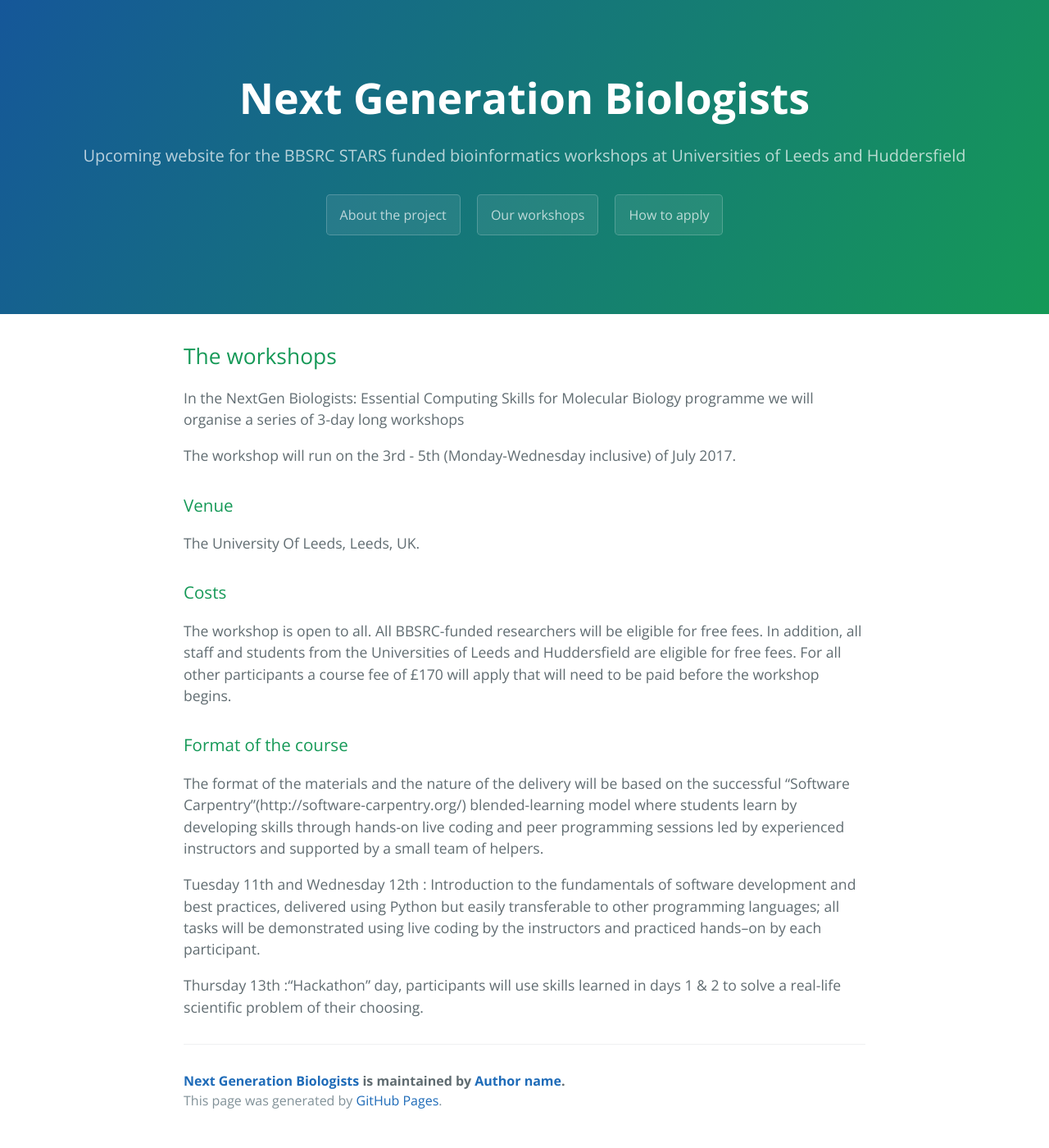
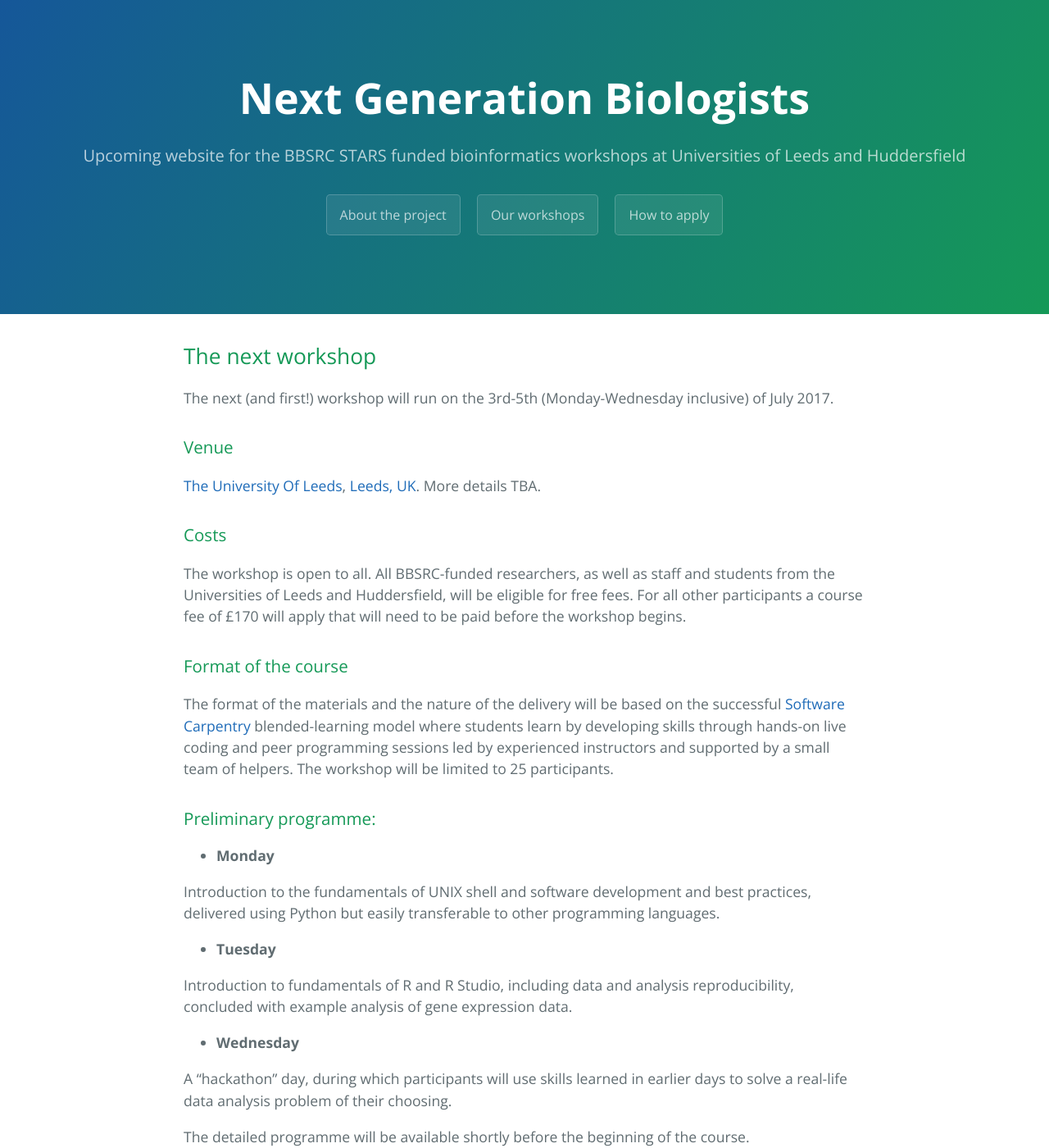
Before and after one commit to nextgenbio/nextgenbio, a Jekyll site: the page built from workshops.md, in a window 1280 px wide and 1400 px high. Shown: the whole window at 82% size. Built offline with Jekyll 4.4.1, drawn with Linux system fonts in a browser that asks for light colours.

Commit message:
Updating content

```diff
--- a/workshops.md
+++ b/workshops.md
@@ -5,25 +5,34 @@ permalink: /workshops/
 date: 2017-05-22
 ---
 
-## The workshops
+## The next workshop
 
-In the NextGen Biologists: Essential Computing Skills for Molecular Biology programme we will organise a series of 3-day long workshops
-
-The workshop will run on the 3rd - 5th (Monday-Wednesday inclusive) of July 2017.
+The next (and first!) workshop will run on the 3rd-5th (Monday-Wednesday inclusive) of July 2017.
 
 ### Venue
 
-The University Of Leeds, Leeds, UK.
+[The University Of Leeds](http://leeds.ac.uk), [Leeds, UK](https://www.google.co.uk/maps/place/University+of+Leeds/@53.8066846,-1.5572268,17z/data=!3m1!4b1!4m5!3m4!1s0x48795c02da8a25af:0xd388478487e96af9!8m2!3d53.8066815!4d-1.5550328?hl=en). More details TBA.
 
 ### Costs
 
-The workshop is open to all. All BBSRC-funded researchers will be eligible for free fees. In addition, all staff and students from the Universities of Leeds and Huddersfield are eligible for free fees. For all other participants a course fee of £170 will apply that will need to be paid before the workshop begins.
+The workshop is open to all. All BBSRC-funded researchers, as well as staff and students from the Universities of Leeds and Huddersfield, will be eligible for free fees. For all other participants a course fee of £170 will apply that will need to be paid before the workshop begins.
 
 ### Format of the course
 
-The format of the materials and the nature of the delivery will be based on the successful "Software Carpentry"(http://software-carpentry.org/) blended-learning model where students learn by developing skills through hands-on live coding and peer programming sessions led by experienced instructors and supported by a small team of helpers.
+The format of the materials and the nature of the delivery will be based on the successful [Software Carpentry](http://software-carpentry.org/) blended-learning model where students learn by developing skills through hands-on live coding and peer programming sessions led by experienced instructors and supported by a small team of helpers. The workshop will be limited to 25 participants.
 
+### Preliminary programme:
 
-Tuesday 11th and Wednesday 12th : Introduction to the fundamentals of software development and best practices, delivered using Python but easily transferable to other programming languages; all tasks will be demonstrated using live coding by the instructors and practiced hands–on by each participant.
+- **Monday**
 
-Thursday 13th :“Hackathon” day, participants will use skills learned in days 1 & 2 to solve a real-life scientific problem of their choosing.
+Introduction to the fundamentals of UNIX shell and software development and best practices, delivered using Python but easily transferable to other programming languages.
+
+- **Tuesday**
+
+Introduction to fundamentals of R and R Studio, including data and analysis reproducibility, concluded with example analysis of gene expression data.
+
+- **Wednesday**
+
+A "hackathon" day, during which participants will use skills learned in earlier days to solve a real-life data analysis problem of their choosing.
+
+The detailed programme will be available shortly before the beginning of the course.
```
Also changed, not shown: about.md (+12 -2 lines), application.md (+1 -1 lines).
